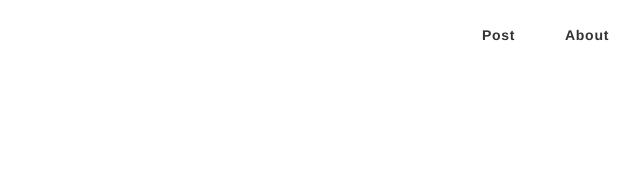
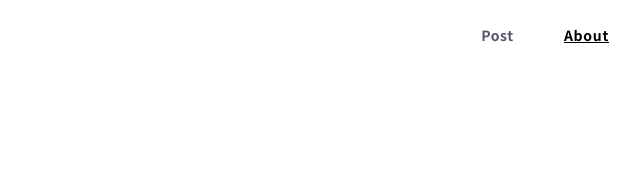
Before and after one commit to hirkame/portfolio, a Gatsby site: page /about in a window 1280 px wide. Shown: the top 177 px of the page, 481-1121 px from the left. Built offline with nearby package versions, Linux system fonts and the light colour scheme; Gatsby itself is replaced by a stand-in of ours.

Commit message:
Changed header styling.

```diff
--- a/src/components/header.js
+++ b/src/components/header.js
@@ -35,32 +35,42 @@ class Header extends React.Component {
                 textDecoration: `none`,
                 display: "inline-block",
                 padding: 0,
+                color: "#585469",
+                fontDamily: "Helvetica",
+                fontStyle: "normal",
+                fontWeight: "bold",
+                fontSize: "14px",
+                lineHeight: "150%",
+                letterSpacing: "0.05em",
+              }}
+              activeStyle={{
+                color: "#000000",
+                textDecoration: "underline",
               }}
             >
-              <h3
-                style={{
-                  padding: 0,
-                }}
-              >
-                Post
-              </h3>
+              Post
             </Link>
             <Link
               to="/about"
               style={{
+                textDecoration: `none`,
                 display: "inline-block",
-                textDecoration: `none`,
+                padding: 0,
                 marginLeft: "50px",
-                padding: 0,
+                color: "#585469",
+                fontDamily: "Helvetica",
+                fontStyle: "normal",
+                fontWeight: "bold",
+                fontSize: "14px",
+                lineHeight: "150%",
+                letterSpacing: "0.05em",
+              }}
+              activeStyle={{
+                color: "#000000",
+                textDecoration: "underline",
               }}
             >
-              <h3
-                style={{
-                  padding: 0,
-                }}
-              >
-                About
-              </h3>
+              About
             </Link>
           </div>
         </div>
```
